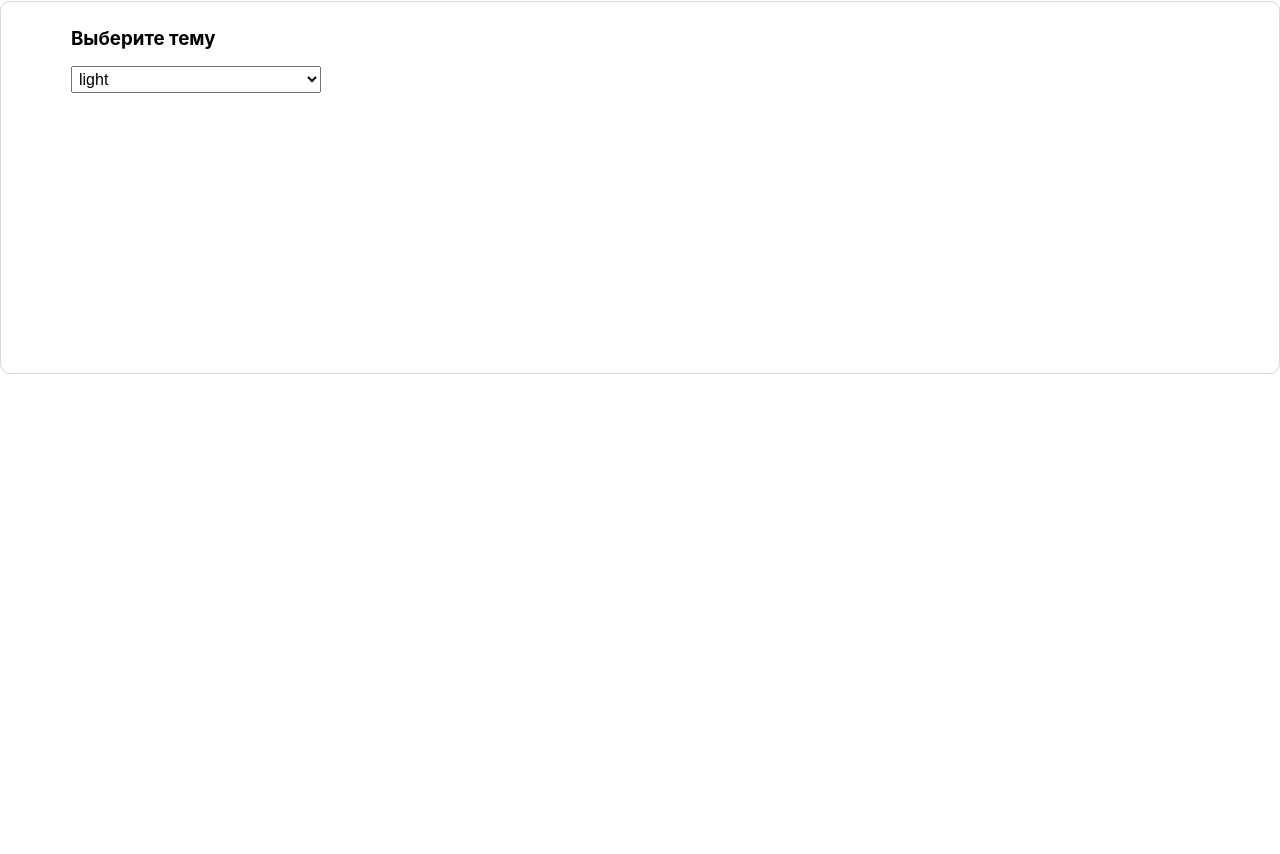
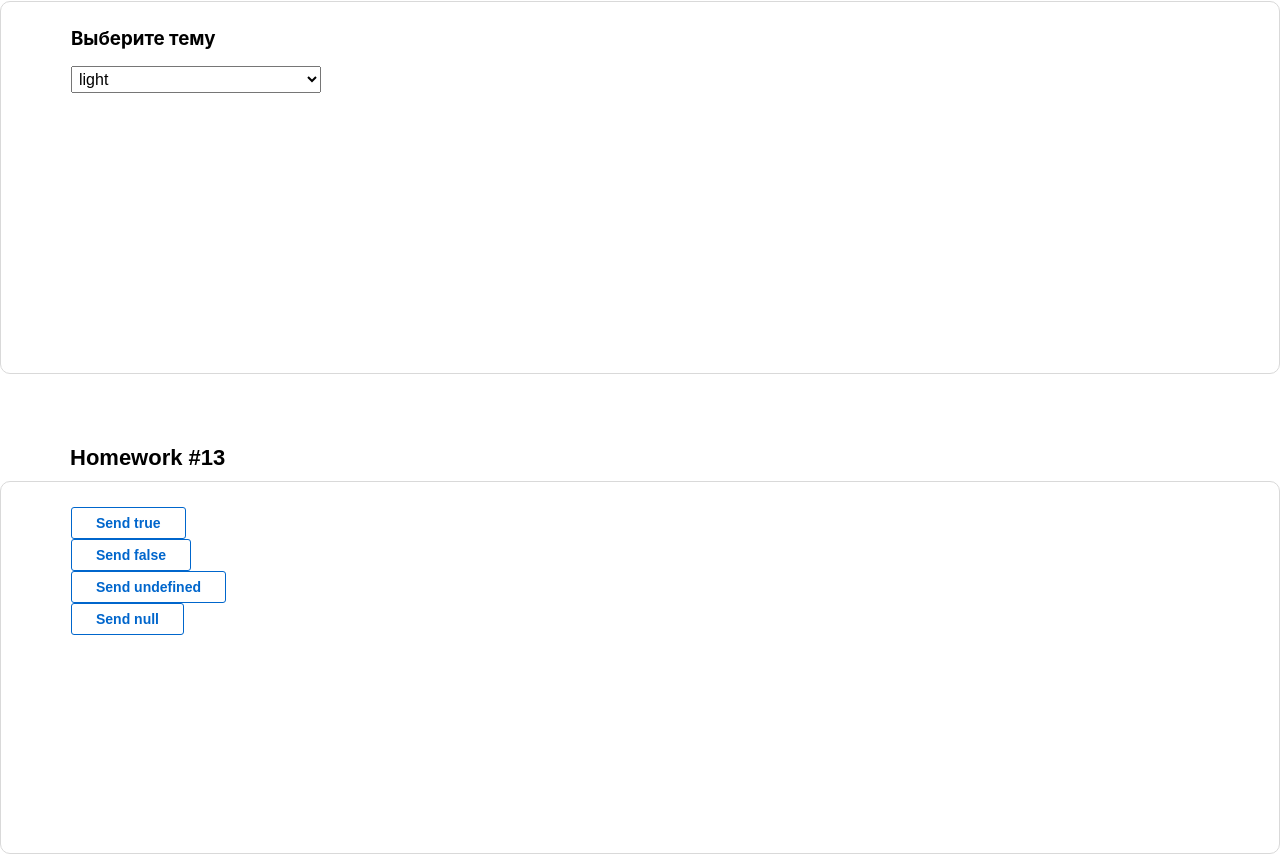
Before and after one commit to roma1524/incHomeWork, a React (Create React App) app: page /#/pre-junior in a window 1280 px wide. Shown: the part 4966-5820 px from the top of the page. Before the commit the page ends 5340 px from the top, so only its background shows below. Built offline with nearby package versions, Linux system fonts and the light colour scheme.

Commit message:
HW13 is started

```diff
--- a/src/s1-main/App.tsx
+++ b/src/s1-main/App.tsx
@@ -8,6 +8,7 @@ import HW9 from "../s2-homeworks/hw09/HW9";
 import HW10 from "../s2-homeworks/hw10/HW10";
 import HW11 from "../s2-homeworks/hw11/HW11";
 import HW12 from "../s2-homeworks/hw12/HW12";
+import HW13 from "../s2-homeworks/hw13/HW13";
 
 function App() {
     return (
@@ -28,6 +29,7 @@ function App() {
             <HW10/>
             <HW11/>
             <HW12/>
+            <HW13/>
         </div>
     )
 }
```
